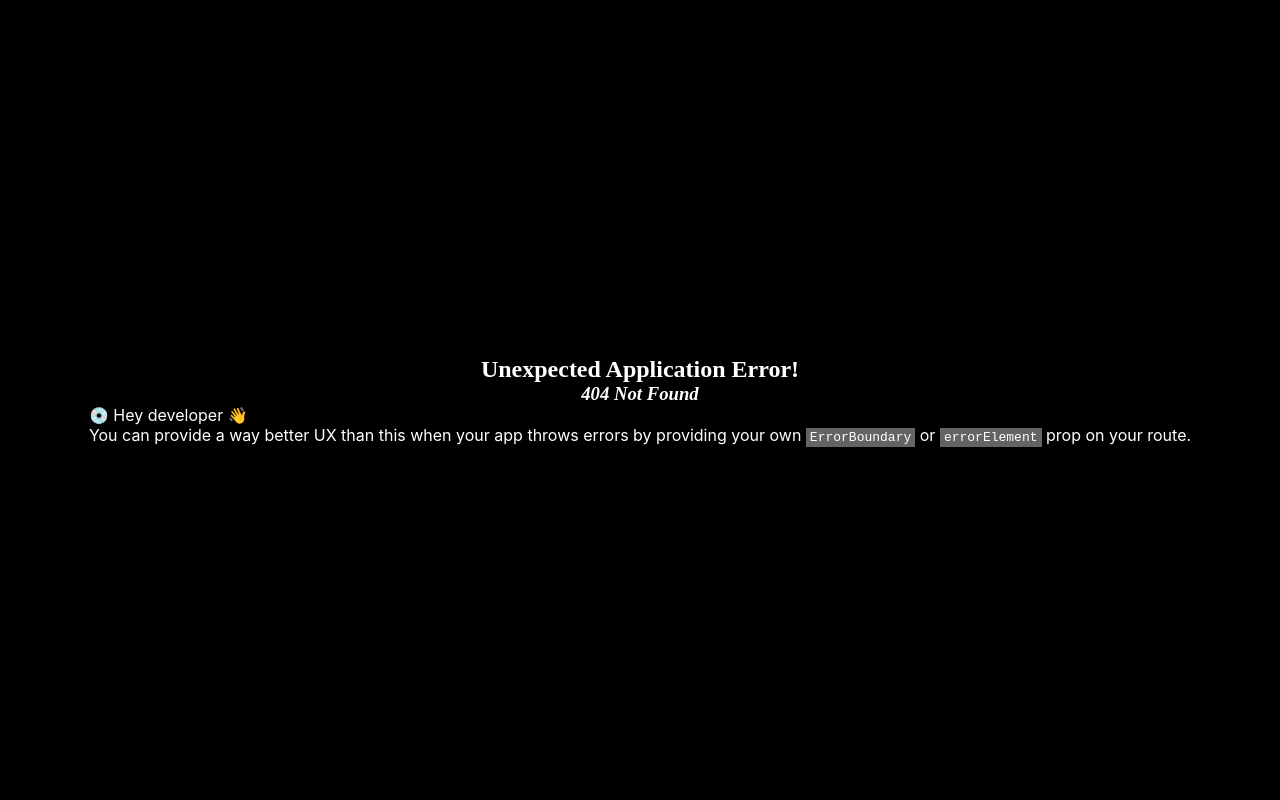
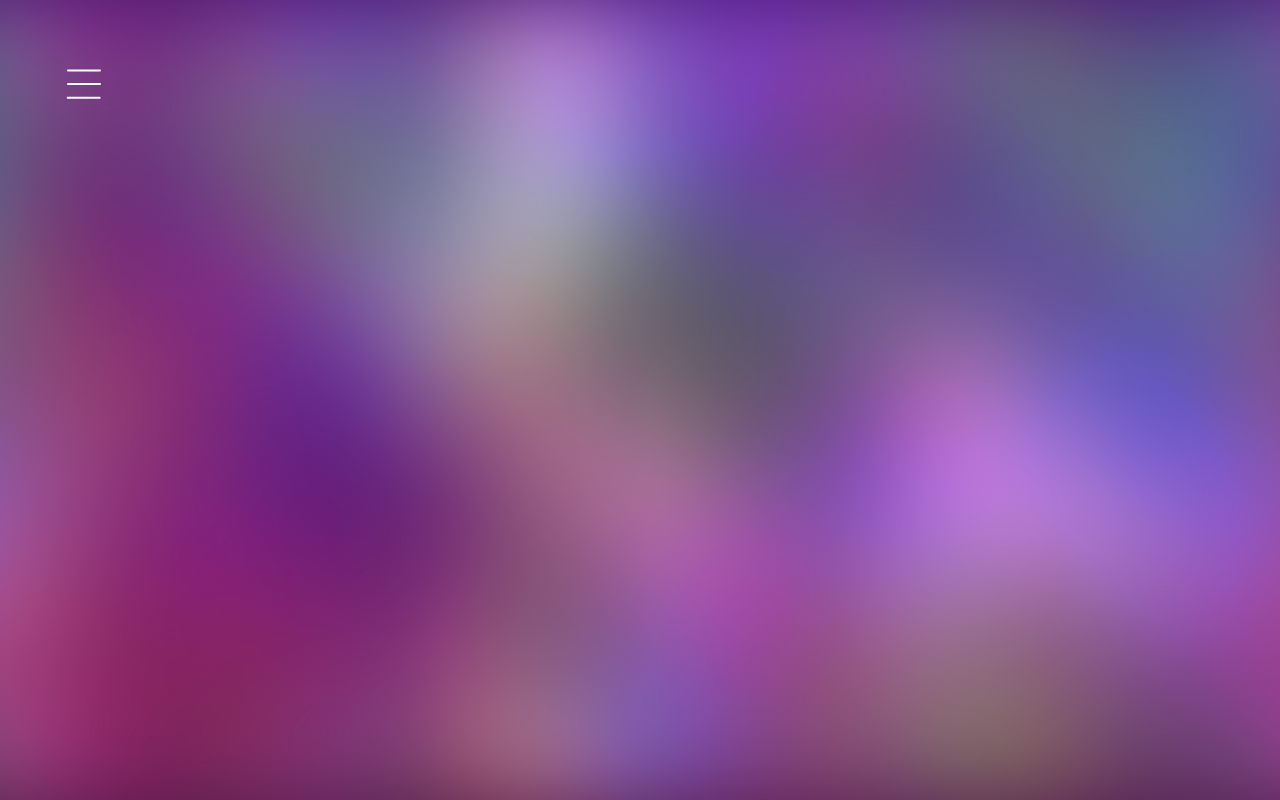
Before and after one commit to GigiJuliette/register-login-FRONT, a React (Vite) app: page /dashboard in a window 1280 px wide. Before the commit this address had no page. Built offline with nearby package versions, Linux system fonts and the light colour scheme; a web font is replaced by a local one.

Commit message:
Updated router for a dashboard style display. Implementing navigation on dashboard.

```diff
--- a/src/App.css
+++ b/src/App.css
@@ -1,5 +1,6 @@
 body {
-  display: grid;
-  place-items: center;
-  min-height: 100vh;
+  display: flex;
+  align-items: center;
+  justify-content: center;
+  min-height: 90vh;
 }
--- a/src/components/Auth/Auth.tsx
+++ b/src/components/Auth/Auth.tsx
@@ -6,6 +6,7 @@ const Auth = () => {
   const [activeTab, setActiveTab] = useState("login");
   return (
     <>
+      <div>
         <div className="authBtn-wrapper">
           <button
             className={
@@ -31,6 +32,7 @@ const Auth = () => {
             <Register setActiveTab={setActiveTab} />
           )}
         </div>
+      </div>
     </>
   );
 };
--- a/src/components/Auth/Login.tsx
+++ b/src/components/Auth/Login.tsx
@@ -33,7 +33,7 @@ const LogIn = () => {
       });
       setFormStatus(response.message);
       setTimeout(() => {
-        navigate("/users");
+        navigate("/dashboard");
       }, 1000);
     } catch (error: any) {
       setFormStatus(error.message);
--- a/src/components/Background/Background.css
+++ b/src/components/Background/Background.css
@@ -6,4 +6,5 @@
   height: 100%;
   z-index: -1;
   object-fit: cover;
+  pointer-events: none;
 }
--- a/src/main.tsx
+++ b/src/main.tsx
@@ -3,16 +3,16 @@ import { createRoot } from "react-dom/client";
 import "./index.css";
 import App from "./App.tsx";
 import { createBrowserRouter, RouterProvider } from "react-router";
-import UsersList from "./pages/UsersList/UsersList.tsx";
 import Home from "./pages/Home/Home.tsx";
 import AuthPage from "./pages/AuthPage/AuthPage.tsx";
+import Dashboard from "./pages/Dashboard.tsx/Dashboard.tsx";
 const router = createBrowserRouter([
   {
     element: <App />,
     children: [
       {
-        path: "/users",
-        element: <UsersList />,
+        path: "/dashboard",
+        element: <Dashboard />,
       },
       {
         path: "/home",
--- /dev/null
+++ b/src/pages/Dashboard.tsx/Dashboard.css
@@ -0,0 +1,94 @@
+:root {
+  --offwhite: #f5f5f5;
+}
+.burgerNav {
+  position: fixed;
+  top: 0;
+  left: 0;
+  z-index: 5;
+  padding: 20px;
+}
+
+.burgerMenu {
+  margin: 5vh;
+  width: 200px;
+  height: 90vh;
+  border-radius: 30px;
+  padding: 10vh 0 0 0;
+  position: fixed;
+  top: 0;
+  z-index: 2;
+  left: -100%;
+  backdrop-filter: blur(20px);
+  transition: left 0.3s ease;
+  list-style: none;
+}
+
+#burgerToggle {
+  position: relative;
+  left: 3vh;
+  top: 3vh;
+  z-index: 3;
+}
+
+.openBurger {
+  left: 0;
+}
+
+.line {
+  fill: none;
+  transition: stroke-dasharray 400ms, stroke-dashoffset 400ms;
+  stroke: white;
+  stroke-width: 2.5;
+  stroke-linecap: round;
+}
+
+.ham .top {
+  stroke-dasharray: 40 172;
+}
+
+.ham .middle {
+  stroke-dasharray: 40 111;
+}
+
+.ham .bottom {
+  stroke-dasharray: 40 172;
+}
+
+.open .top {
+  stroke-dashoffset: -132px;
+}
+.open .middle {
+  stroke-dashoffset: -71px;
+}
+.open .bottom {
+  stroke-dashoffset: -132px;
+}
+.cart:hover {
+  transform: scale(1.1);
+}
+.line {
+  fill: none;
+  transition: stroke-dasharray 400ms, stroke-dashoffset 400ms;
+  stroke: #ffffff;
+  stroke-width: 2.5;
+  stroke-linecap: round;
+}
+.navLine {
+  height: 1px;
+  width: 100%;
+  margin: 30px 0;
+  border-bottom: 1px solid;
+  border-image: radial-gradient(
+      circle,
+      rgba(255, 255, 255, 0.8) 0%,
+      transparent 60%,
+      transparent 100%
+    )
+    1;
+}
+.burgerMenu li {
+  margin: 30px 0 0 25px;
+  text-align: left;
+  cursor: pointer;
+}
--- /dev/null
+++ b/src/pages/Dashboard.tsx/Dashboard.tsx
@@ -0,0 +1,63 @@
+import "./Dashboard.css";
+import { useState } from "react";
+import UsersList from "../../components/UsersList/UsersList";
+
+const Dashboard = () => {
+  const [isOpen, setIsOpen] = useState(false);
+  const [currentSection, isCurrentSection] = useState("");
+  const toggleMenu = () => {
+    setIsOpen(!isOpen);
+  };
+  return (
+    <>
+      <div className="burgerNav">
+        <svg
+          id="burgerToggle"
+          className={isOpen ? "ham open" : "ham"}
+          viewBox="0 0 100 100"
+          width="80"
+          onClick={toggleMenu}
+          style={{ cursor: "pointer" }}
+        >
+          <defs>
+            <filter id="shadow">
+              <feDropShadow
+                dx="0"
+                dy="0"
+                stdDeviation="1.5"
+                floodColor="#000"
+              />
+            </filter>
+          </defs>
+          <path
+            className="line top"
+            d="m 30,33 h 40 c 13.100415,0 14.380204,31.80258 6.899646,33.421777 -24.612039,5.327373 9.016154,-52.337577 -12.75751,-30.563913 l -28.284272,28.284272"
+          />
+          <path
+            className="line middle"
+            d="m 70,50 c 0,0 -32.213436,0 -40,0 -7.786564,0 -6.428571,-4.640244 -6.428571,-8.571429 0,-5.895471 6.073743,-11.783399 12.286435,-5.570707 6.212692,6.212692 28.284272,28.284272 28.284272,28.284272"
+          />
+          <path
+            className="line bottom"
+            d="m 69.575405,67.073826 h -40 c -13.100415,0 -14.380204,-31.80258 -6.899646,-33.421777 24.612039,-5.327373 -9.016154,52.337577 12.75751,30.563913 l 28.284272,-28.284272"
+          />
+        </svg>
+      </div>
+
+      <ul
+        className={isOpen ? "burgerMenu openBurger glass" : "burgerMenu glass"}
+      >
+        <li>Edit profile</li>
+        <li>All users</li>
+        <div className="navLine" />
+        <li>Mail to Juliette</li>
+        <li>Call Juliette</li>
+        <div className="navLine" />
+        <li>Documentation</li>
+        <li>Log out</li>
+      </ul>
+      <section></section>
+    </>
+  );
+};
+export default Dashboard;
```
Also changed, not shown: src/components/UsersList/UsersList.css (renamed from src/pages/UsersList/UsersList.css), src/components/UsersList/UsersList.tsx (renamed from src/pages/UsersList/UsersList.tsx). Lines whose indentation alone changed are shown as unchanged.
